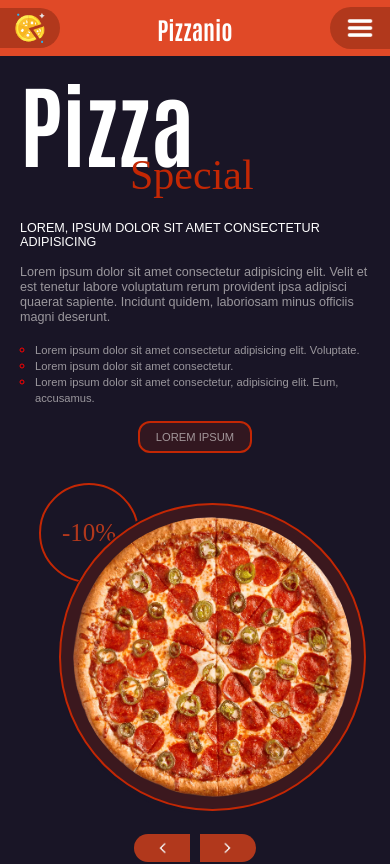
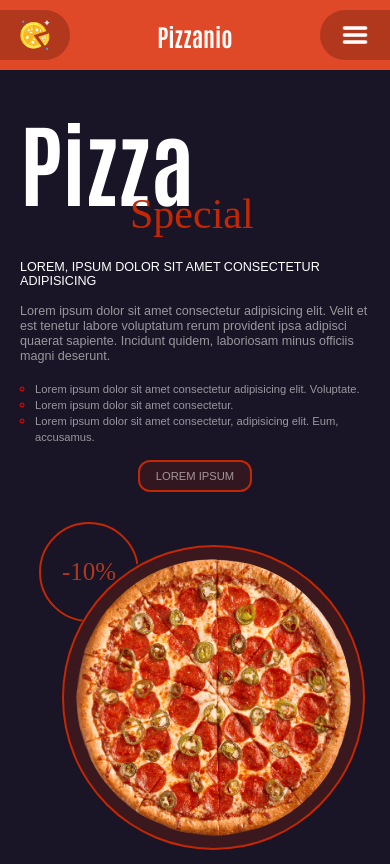
Before and after one commit to DmytroIgorovych/Pizzanio, an Angular app: page / in a window 390 px wide. Shown: the top 864 px of the page. Built offline with nearby package versions, Linux system fonts and the light colour scheme; a web font is replaced by a local one.

Commit message:
fix align in Safari

```diff
--- a/src/app/app.component.css
+++ b/src/app/app.component.css
@@ -688,7 +688,7 @@ footer .container .contacts a {
   .header .container {
     display: block;
     margin: 0 auto;
-    padding: 7px 0;
+    padding: 10px 0;
     -moz-column-gap: 0;
          column-gap: 0;
   }
@@ -710,7 +710,7 @@ footer .container .contacts a {
   .header .container .mobile-header .mobile-logo {
     border-top-right-radius: 50px;
     border-bottom-right-radius: 50px;
-    padding: 5px 15px;
+    padding: 10px 20px;
     background-color: rgb(177, 56, 28);
   }
   .header .container .mobile-header .mobile-logo a img {
@@ -727,7 +727,7 @@ footer .container .contacts a {
     border-top-left-radius: 50px;
     border-bottom-left-radius: 50px;
     background-color: rgb(177, 56, 28);
-    padding: 6px 15px;
+    padding: 10px 20px;
     position: relative;
   }
   .header .container .mobile-header .burger_btns .mobile-nav {
--- a/src/app/app.component.scss
+++ b/src/app/app.component.scss
@@ -736,7 +736,7 @@ footer{
         .container{
             display:block;
             margin: 0 auto;
-            padding: 7px 0;
+            padding: 10px 0;
             column-gap: 0;
             .head-nav{
                 display: none;
@@ -757,7 +757,7 @@ footer{
                 .mobile-logo{
                     border-top-right-radius: 50px;
                     border-bottom-right-radius: 50px;
-                    padding: 5px 15px;
+                    padding: 10px 20px;
                     background-color: rgb(177, 56, 28);
                     a{
                         img{
@@ -776,7 +776,7 @@ footer{
                     border-top-left-radius: 50px;
                     border-bottom-left-radius: 50px;
                     background-color: rgb(177, 56, 28);
-                    padding: 6px 15px;
+                    padding: 10px 20px;
                     position: relative;
 
                     .mobile-nav{
--- a/src/app/components/head-page/head-page.component.css
+++ b/src/app/components/head-page/head-page.component.css
@@ -539,7 +539,7 @@ html {
   .container {
     flex-direction: column;
     align-items: center;
-    padding: 25px 20px;
+    padding: 50px 20px;
     width: 100vw;
   }
   .container .promotext {
@@ -584,8 +584,8 @@ html {
     align-items: center;
   }
   .container .pizza-image .imgContainer {
-    align-content: flex-end;
-    margin: 20px 0px 20px 20px;
+    -webkit-box-align: start;
+    margin: 23px 0px 20px 23px;
   }
   .container .pizza-image .imgContainer img {
     padding: 12px;
--- a/src/app/components/head-page/head-page.component.scss
+++ b/src/app/components/head-page/head-page.component.scss
@@ -584,7 +584,7 @@ html {
     .container{
         flex-direction: column;
         align-items: center;
-        padding: 25px 20px;
+        padding: 50px 20px;
         width: 100vw;
         .promotext{
             max-width: 90vw;
@@ -630,8 +630,8 @@ html {
             margin: 30px 0 0 0;
             align-items: center;
             .imgContainer{
-                align-content: flex-end;
-                margin: 20px 0px 20px 20px;
+                -webkit-box-align: start;
+                margin: 23px 0px 20px 23px;
 
                 img{
                     padding: 12px;
```
Also changed, not shown: 7 other files (tests, documents, lock files or other folders).
